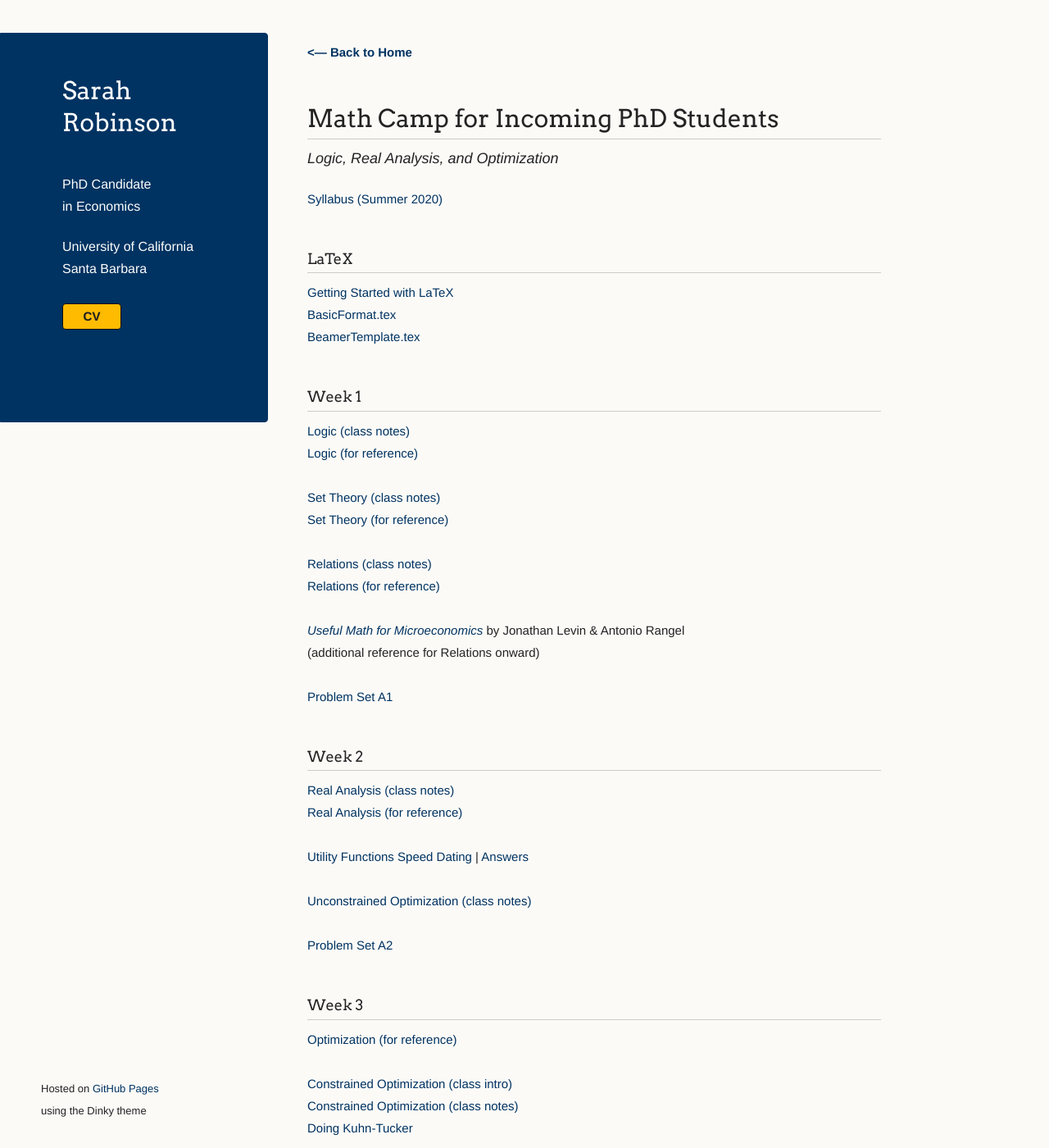
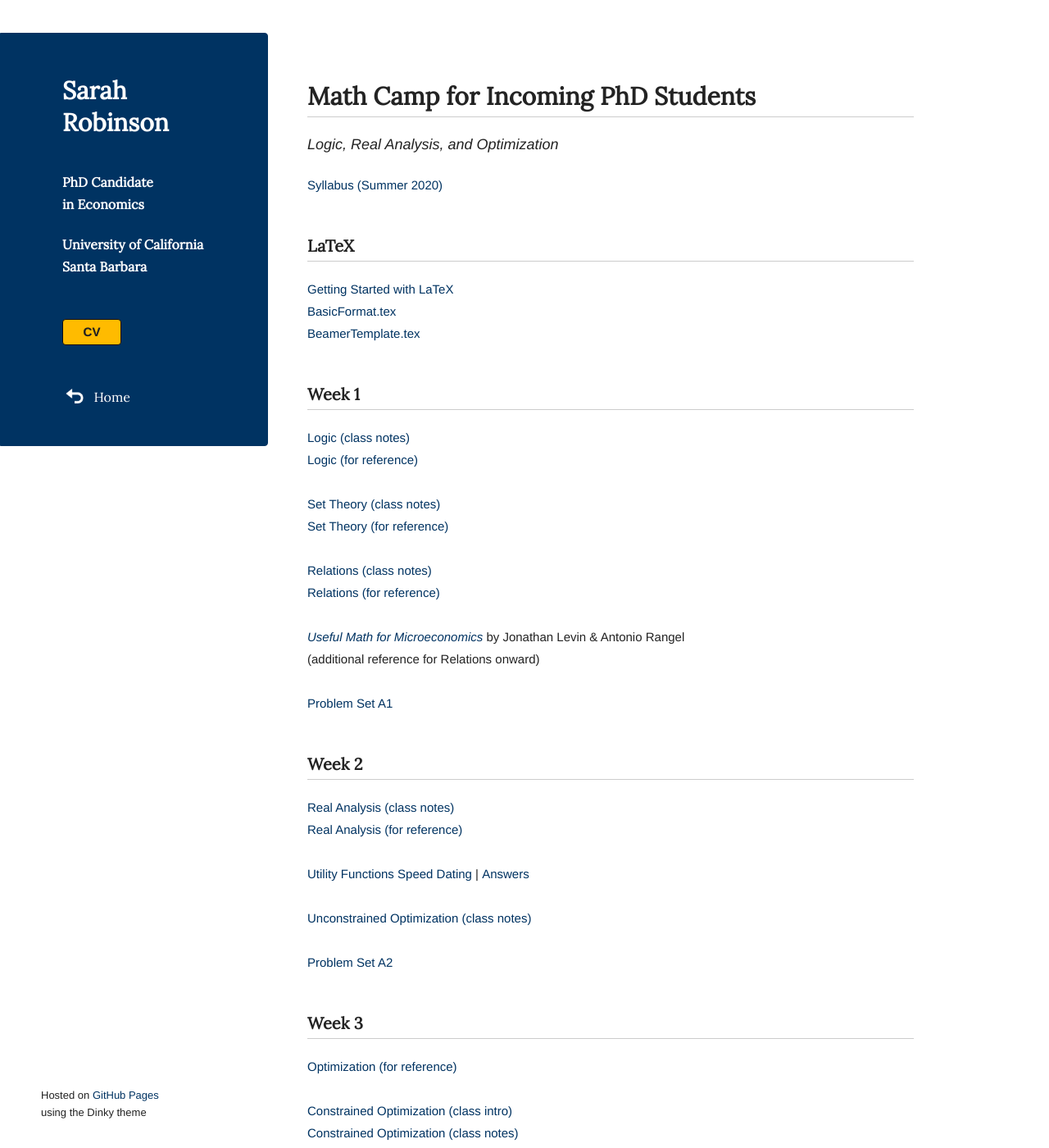
Before and after one commit to robinsonsarah23/robinsonsarah23.github.io, a Jekyll site: the page built from mathcamp.md, in a window 1280 px wide and 1400 px high. Shown: the whole window at 82% size. Built offline with Jekyll 4.4.1, drawn with Linux system fonts in a browser that asks for light colours.

Commit message:
big improvements

```diff
--- a/_layouts/default.html
+++ b/_layouts/default.html
@@ -15,12 +15,15 @@
   <body>
     <div class="wrapper">
       <header>
-        <h1 class="header">{{ site.title }}</h1><br>
+        <h1 class="header">{{ site.title }}</h1>
         <p class="header">{{ site.subtitle1 }}</p>
-        <p class="header">{{ site.subtitle2 }}</p><br>
-        <ul style="margin-top:-20px;">
+        <p class="header">{{ site.subtitle2 }}</p>
+        <ul>
           <li ><a class="buttons" href="./Robinson_CV.pdf">CV</a></li>
         </ul>
+        {% if page.label=="nothome" %}
+        <p class="header">  <a href="/"><img src="/assets/images/back.png" width="30" />&nbsp;&nbsp;Home</a></p>
+        {% endif %}
       </header>
 
       <section>
@@ -28,7 +31,7 @@
       </section>
 
       <footer>
-        <p style="font-size:13px;">Hosted on <a href="https://pages.github.com">GitHub Pages</a> using the Dinky theme</small></p>
+        <p style="font-size:13px;line-height: 1.6em;">Hosted on <a href="https://pages.github.com">GitHub Pages</a> using the Dinky theme</small></p>
       </footer>
     </div>
     <!--[if !IE]><script>fixScale(document);</script><![endif]-->
--- a/assets/css/style.scss
+++ b/assets/css/style.scss
@@ -2,33 +2,103 @@
 ---
 
 @import 'jekyll-theme-dinky';
+@import url('https://fonts.googleapis.com/css?family=Lora');
+
 
 // Stop resizing in landscape on mobile
 html {
 	-webkit-text-size-adjust: 100%;
 }
 
-//Body text size
+// Margin, weight, font for larger headers
+h1, h2, h3 {
+	margin:48px 0 20px;
+	font-weight: 700;
+	font-family: Lora;
+}
+
+// Margin, weight, font for smaller headers
+h4, h5, h6 {
+	margin: 36px 0 6px;
+	font-weight: 700;
+	font-family: Lora;
+}
+
+// Body text size, background color, text color
 body {
 	font-size: 15px;
+	background-color: #FFFFFF;
 }
 
-// Margin, weight for larger headers
-h1, h2, h3 {
-  margin:48px 0 10px;
-  font-weight: 500;
+// Special indent paragraph
+p.indent {
+	margin-left: 60px;
+	margin-bottom: 2px;
+	text-indent: -45px;
 }
 
-// Margin, weight for smaller headers
-h4, h5, h6 {
-  margin: 24px 0 10px;
-  font-weight: 525;
+// Spacing on bullet list
+ul {
+	margin-top: -1.3em;
+	margin-left: 8px;
+}
+
+// h1 text size
+h1 {
+	font-size: 30px;
+}
+
+// h2 text size
+h2 {
+	font-size: 20px;
+}
+
+// h4 text size
+h4 {
+	font-size: 16px;
+}
+
+// h1 in sidebar text
+h1.header {
+	font-family: Lora;
+	font-size: 30px;
+	font-weight: 700;
+	line-height: 1.3em;
+	border-bottom: none;
+	margin-top: 0;
+	margin-bottom: 35px;
+}
+
+// body in sidebar text
+p.header {
+	font-family: Lora;
+	font-weight: 700;
+}
+
+// buttons in sidebar spacing
+header ul {
+	margin-top: 50px;
+	margin-bottom: 50px;
+	margin-left: 0px;
+}
+
+// Blockquote format
+blockquote {
+	margin-left: 15px;
+	margin-bottom: 40px;
+	margin-top: -8px;
+	margin-right: 0px;
+	padding: 0 0 0 15px;
+	font-style: italic;
+	border-left: 1px solid #ccc;
+	line-height: 1.5em;
+	font-size: 14px;
 }
 
 // Hyperlink color and font weight
 a {
   color:#003362;
-  font-weight:400;
+  font-weight:420;
 }
 
 // Max width of whole page
@@ -38,7 +108,7 @@ a {
 
 // Width, alignment, padding of main content
 section {
-  width:700px;
+  width:740px;
   position:absolute;
   margin: auto;
   left: 375px;
@@ -53,7 +123,7 @@ section {
 // Side box center and edge color, width
 header {
 	background-color: #003362;
-	color: #FDFDFB;
+	color: #FFFFFF;
   	width:200px;
   	float:left;
   	position:fixed;
@@ -64,7 +134,7 @@ header {
 	-moz-border-radius-bottomright: 4px;
 	border-top-right-radius: 4px;
 	border-bottom-right-radius: 4px;
-	padding: 50px 50px 90px 75px;
+	padding: 50px 50px 20px 75px;
 	margin: 30px 25px 0 0;
 	-webkit-font-smoothing: antialiased;
 }
@@ -118,6 +188,13 @@ footer {
 }
 
 
+
+
+
+
+
+
+// ORIENTATION AND SPACING BY SCREEN TYPE
 
 @media print, screen and (max-width: 1450px) {
   section {
--- a/mathcamp.md
+++ b/mathcamp.md
@@ -1,8 +1,8 @@
 ---
 layout: default
 permalink: /teaching/mathcamp/
+label: nothome
 ---
-[**<---  Back to Home**](/)
 
 # Math Camp for Incoming PhD Students
 <p style="font-size:18px;"><em>Logic, Real Analysis, and Optimization</em></p>
@@ -10,12 +10,12 @@ permalink: /teaching/mathcamp/
 
 [Syllabus (Summer 2020)](/teaching/mathcamp/mc_s20_syllabus.pdf)
 
-### LaTeX
+## LaTeX
 <a href="/teaching/mathcamp//Tutorial.pdf">Getting Started with LaTeX</a><br>
 <a href="/teaching/mathcamp/BasicFormat.tex" download>BasicFormat.tex</a><br>
 <a href="/teaching/BeamerTemplate.tex" download>BeamerTemplate.tex</a>
 
-### Week 1
+## Week 1
 <a href="/teaching/mathcamp/1 - Logic Class.pdf">Logic (class notes)</a> <br>
 <a href="/teaching/mathcamp/1 - Logic Reference.pdf">Logic (for reference)</a><br><br>
 <a href="/teaching/mathcamp/2 - Sets Class.pdf">Set Theory (class notes)</a><br>
@@ -25,7 +25,7 @@ permalink: /teaching/mathcamp/
 <a href="https://web.stanford.edu/~jdlevin/Econ%20202/UsefulMath.pdf">*Useful Math for Microeconomics*</a> by&nbsp;Jonathan&nbsp;Levin & Antonio&nbsp;Rangel <br>(additional&nbsp;reference for Relations&nbsp;onward)<br><br>
 <a href="/teaching/mathcamp/PS A1 - Logic and Sets.pdf">Problem Set A1</a><br>
 
-### Week 2
+## Week 2
 <a href="/teaching/mathcamp/4 - Analysis Class.pdf">Real Analysis (class notes)</a> <br>
 <a href="/teaching/mathcamp/4 - Analysis Reference.pdf">Real Analysis (for reference)</a><br><br>
 <a href="/teaching/mathcamp/Utility Functions Speed Dating.pdf">Utility Functions Speed Dating </a> | <a href="/teaching/mathcamp/Speed Dating Answers.pdf"> Answers</a><br><br>
@@ -33,7 +33,7 @@ permalink: /teaching/mathcamp/
 <a href="/teaching/mathcamp/PS A2 - Analysis.pdf">Problem Set A2 </a><br>
 
 
-### Week 3
+## Week 3
 
 <a href="/teaching/mathcamp/5-6 - Optimization Reference.pdf">Optimization (for reference)</a> <br> <br>
 <a href="/teaching/mathcamp/Constrained Optimization 9_8.pdf">Constrained Optimization (class intro)</a> <br>
@@ -41,9 +41,6 @@ permalink: /teaching/mathcamp/
 <a href="/teaching/mathcamp/Constrained Optimization doing KT.pdf">Doing Kuhn-Tucker</a> <br><br>
 <a href="/teaching/mathcamp/PS A3 - Optimization.pdf">Problem Set A3 </a><br>
 
-<br>
-
-[**<---  Back to Home**](/)
 
 <br>
 <br>
```
Also changed, not shown: how_to_update.txt (+17 -1 lines), how_to_website link.txt (deleted, +0 -51 lines), index.md (+15 -13 lines), assets/images/back.png (added).
